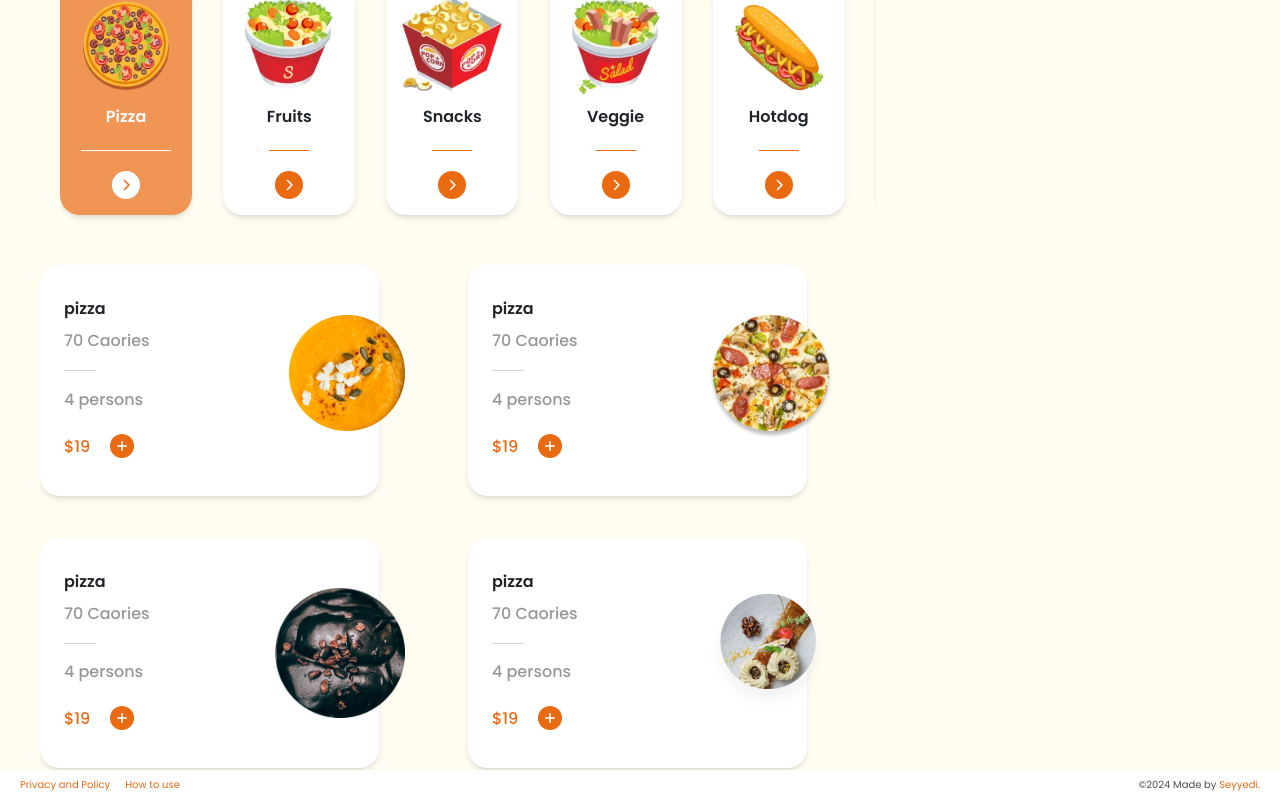
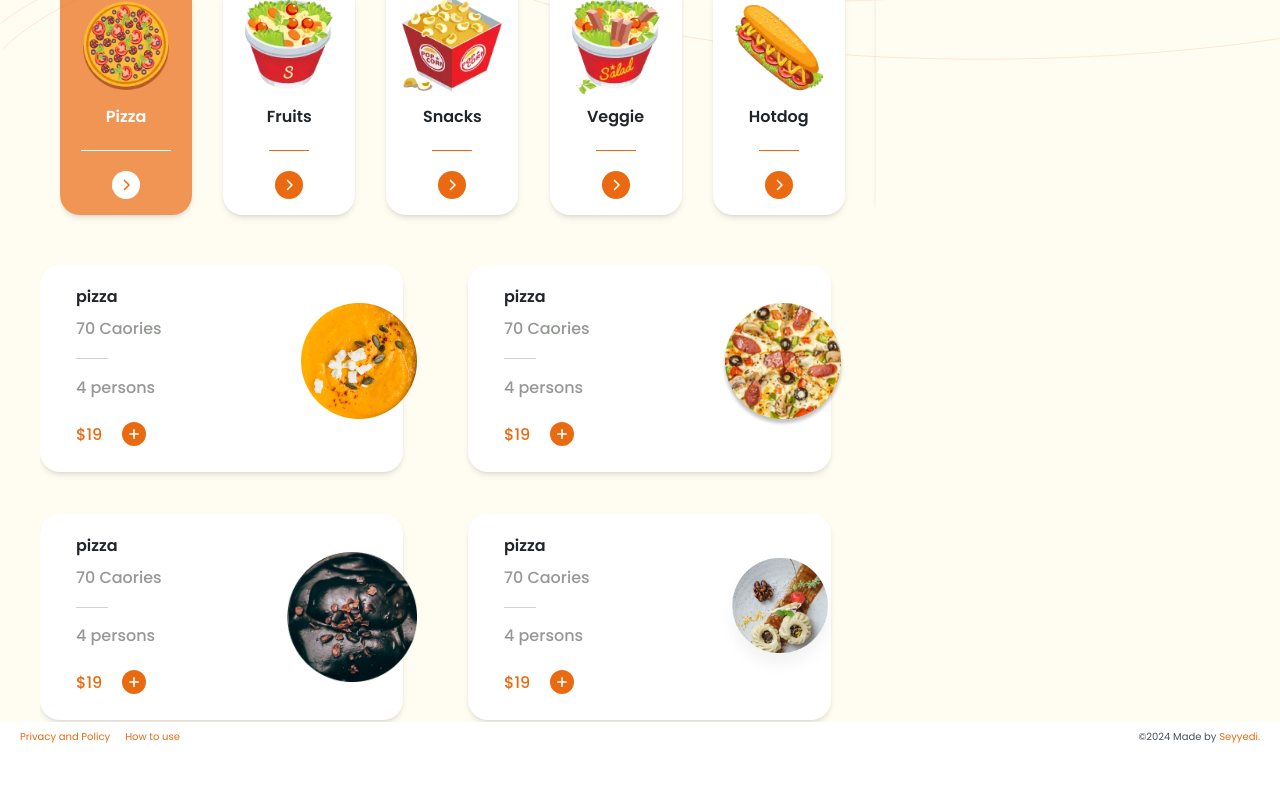
Before and after one commit to Seyyedi98/restaurant_manager, a React (Vite) app: page / in a window 1280 px wide. Shown: the part 434-1234 px from the top of the page. After the commit the page ends 1186 px from the top, so only its background shows below. Built offline with nearby package versions, Linux system fonts and the light colour scheme.

Commit message:
Enhanced user experience on 1080 desktop

```diff
--- a/src/components/Categories/Categories.module.css
+++ b/src/components/Categories/Categories.module.css
@@ -12,7 +12,7 @@
   display: flex;
   align-items: center;
   justify-content: space-between;
-  margin-bottom: 1rem;
+  margin-bottom: 4rem;
 }
 
 .title {
@@ -61,13 +61,15 @@
 
 @media only screen and (min-width: 992px) {
   .slider {
-    /* max-width: 70vw; */
     margin-top: 4rem;
+  }
+
+  .header {
+    margin-bottom: 1rem;
   }
 }
 @media only screen and (min-width: 1200px) {
   .slider {
-    /* max-width: 75vw; */
     margin-left: 4rem;
   }
 }
--- a/src/components/Foods/FoodCard.module.css
+++ b/src/components/Foods/FoodCard.module.css
@@ -1,5 +1,5 @@
 .card {
-  padding: 36px 24px;
+  padding: 18px 16px;
   display: flex;
   align-items: center;
   justify-content: space-between;
@@ -11,6 +11,7 @@
   width: 75%;
   box-shadow: var(--box-shadow-md);
   margin-bottom: 0.2rem;
+  height: 100%;
 }
 
 .card:hover,
@@ -112,3 +113,9 @@
   right: 0;
   max-width: 13rem;
 }
+
+@media only screen and (min-width: 1200px) {
+  .card {
+    padding: 24px 36px;
+  }
+}
--- a/src/pages/Dashboard.module.css
+++ b/src/pages/Dashboard.module.css
@@ -1,6 +1,4 @@
 .dashboard {
-  /* height: 100dvh; */
-  /* height: max-content; */
   width: 100vw;
   display: grid;
   grid-template-rows: repeat(2, minmax(fit-content, 1fr));
@@ -31,42 +29,42 @@
   z-index: -1;
 }
 
+.categories {
+  margin-top: 2rem;
+}
+
+.foods {
+  margin-top: 3rem;
+}
+
 .cart {
   margin-top: 4rem;
-  margin-bottom: 2rem;
+  margin-bottom: 4rem;
 }
 
 @media only screen and (min-width: 992px) {
   .dashboard {
-    grid-template-rows: repeat(2, minmax(fit-content, 1fr));
+    grid-template-rows: repeat(3, minmax(fit-content, 1fr));
     grid-template-columns: 70vw 30vw;
   }
-
-  /* .nav {
-    grid-row: 1/2;
-    grid-column: 1/3;
-    align-self: center;
-  } */
 
   .categories {
     grid-row: 1/2;
     grid-column: 1/2;
+    margin-top: 0;
   }
 
   .foods {
     grid-row: 2/3;
     grid-column: 1/2;
+    margin-top: 0;
   }
 
   .cart {
     grid-row: 1/3;
     grid-column: 2/3;
+    margin-bottom: 2rem;
   }
-
-  /* .footer {
-    grid-row: 5/6;
-    grid-column: 1/-1;
-  } */
 }
 
 @media only screen and (min-width: 768px) {
--- a/src/pages/Layout.jsx
+++ b/src/pages/Layout.jsx
@@ -5,12 +5,14 @@ import Footer from "../components/Footer/Footer";
 
 function Layout() {
   return (
-    <main className={styles.main}>
+    <main className={styles.container}>
       <nav className={styles.nav}>
         <Navbar />
       </nav>
 
-      <Outlet />
+      <main className={styles.main}>
+        <Outlet />
+      </main>
 
       <footer className={styles.footer}>
         <Footer />
--- a/src/pages/Layout.module.css
+++ b/src/pages/Layout.module.css
@@ -1,8 +1,20 @@
 @media only screen and (min-width: 992px) {
-  .main {
+  .container {
     height: 100dvh;
     display: grid;
     grid-template-columns: 1fr;
     grid-template-rows: 6.5rem 1fr min-content;
   }
+
+  .nav {
+    grid-row: 1/2;
+  }
+
+  .main {
+    grid-row: 2/3;
+  }
+
+  .footer {
+    grid-row: 3/4;
+  }
 }
```
